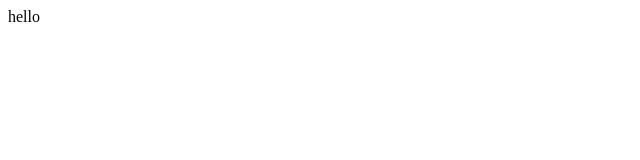
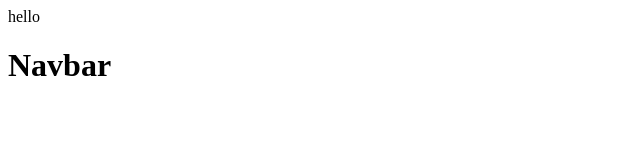
Before and after one commit to gurbangurbanzade/rcs-103, a plain HTML site: page index.html in a window 1280 px wide. Shown: the whole page, without its empty margins (0-640 px from the left). Drawn offline with Linux system fonts and the light colour scheme.

Commit message:
navbar done

```diff
--- a/index.html
+++ b/index.html
@@ -7,5 +7,6 @@
   </head>
   <body>
     hello
+    <h1>Navbar</h1>
   </body>
 </html>
```
